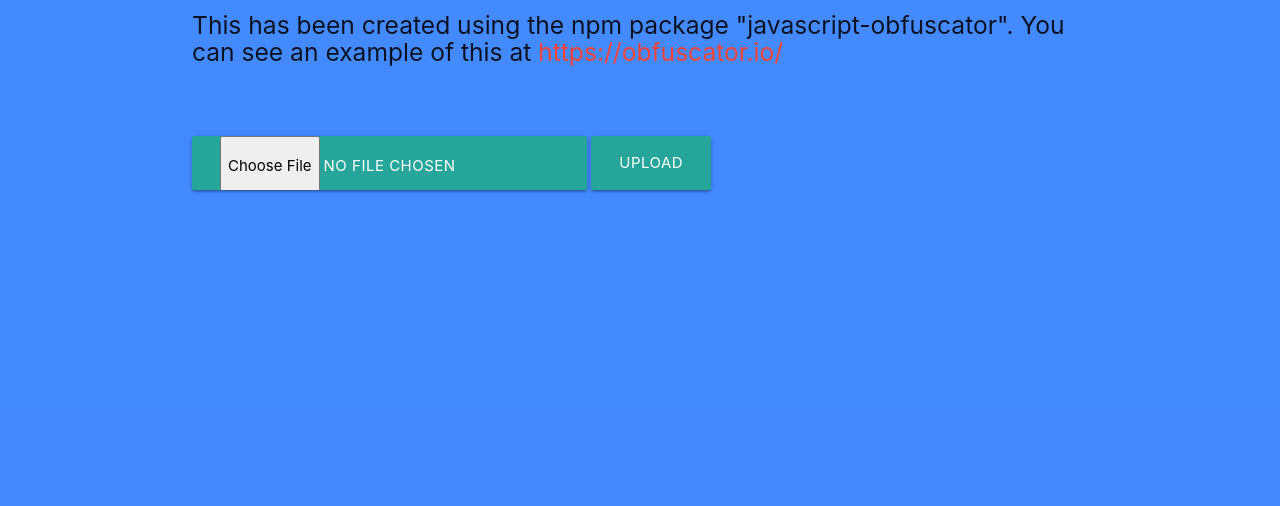
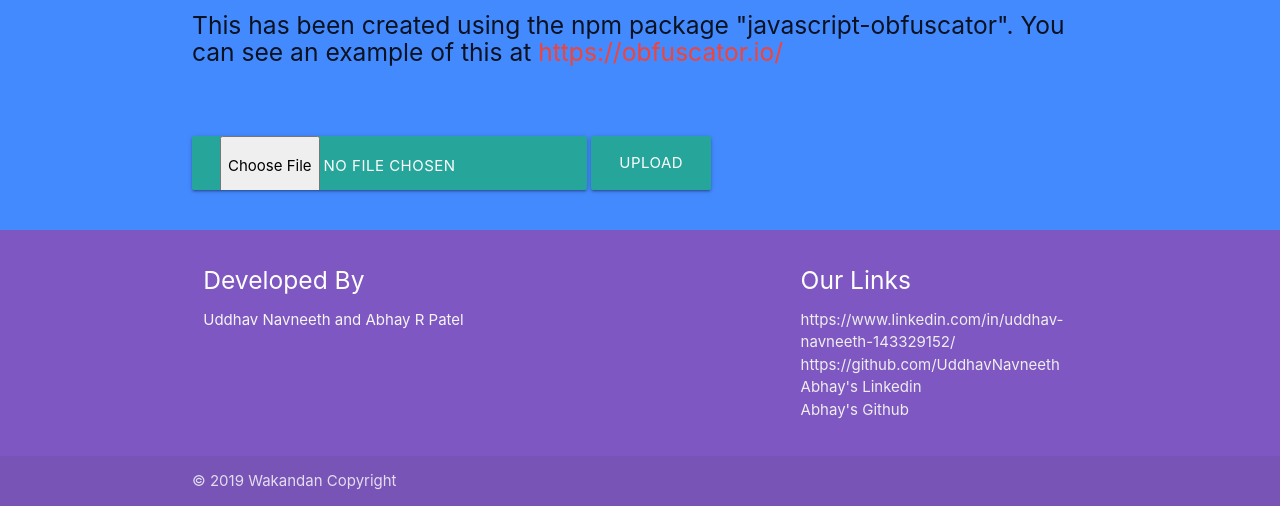
Before and after one commit to UddhavNavneeth/JavascriptObfuscatorWebsite, a Node server app: page / in a window 1280 px wide. Shown: the part 393-899 px from the top of the page. Before the commit the page ends 586 px from the top, so only its background shows below. Run offline with Node 20, Linux system fonts and the light colour scheme.

Commit message:
added footer

```diff
--- a/views/home.hbs
+++ b/views/home.hbs
@@ -11,7 +11,9 @@
 <style>
     form {
     margin-top: 70px;
-}
+    margin-bottom: 40px;
+    }
+
 </style>
 <body class="blue accent-2">
 
@@ -33,8 +35,30 @@
         </form>
     </div>
 
-    {{!-- <footer class="page-footer deep-purple lighten-1">
-    </footer> --}}
-
+    <footer class="page-footer deep-purple lighten-1">
+        <div class="container">
+            <div class="row">
+              <div class="col l6 s12">
+                <h5 class="white-text">Developed By</h5>
+                <p class="grey-text text-lighten-4">Uddhav Navneeth and Abhay R Patel</p>
+              </div>
+              <div class="col l4 offset-l2 s12">
+                <h5 class="white-text">Our Links</h5>
+                <ul>
+                  <li><a class="grey-text text-lighten-3 ourLink" href="https://www.linkedin.com/in/uddhav-navneeth-143329152/">https://www.linkedin.com/in/uddhav-navneeth-143329152/</a></li>
+                  <li><a class="grey-text text-lighten-3 ourLink" href="https://github.com/UddhavNavneeth">https://github.com/UddhavNavneeth</a></li>
+                  <li><a class="grey-text text-lighten-3 ourLink" href="#!">Abhay's Linkedin</a></li>
+                  <li><a class="grey-text text-lighten-3 ourLink" href="#!">Abhay's Github</a></li>
+                </ul>
+              </div>
+            </div>
+          </div>
+        </div>
+        <div class="footer-copyright">
+            <div class="container">
+            © 2019 Wakandan Copyright
+            </div>
+        </div>
+    </footer>
 </body>
 </html>
```
